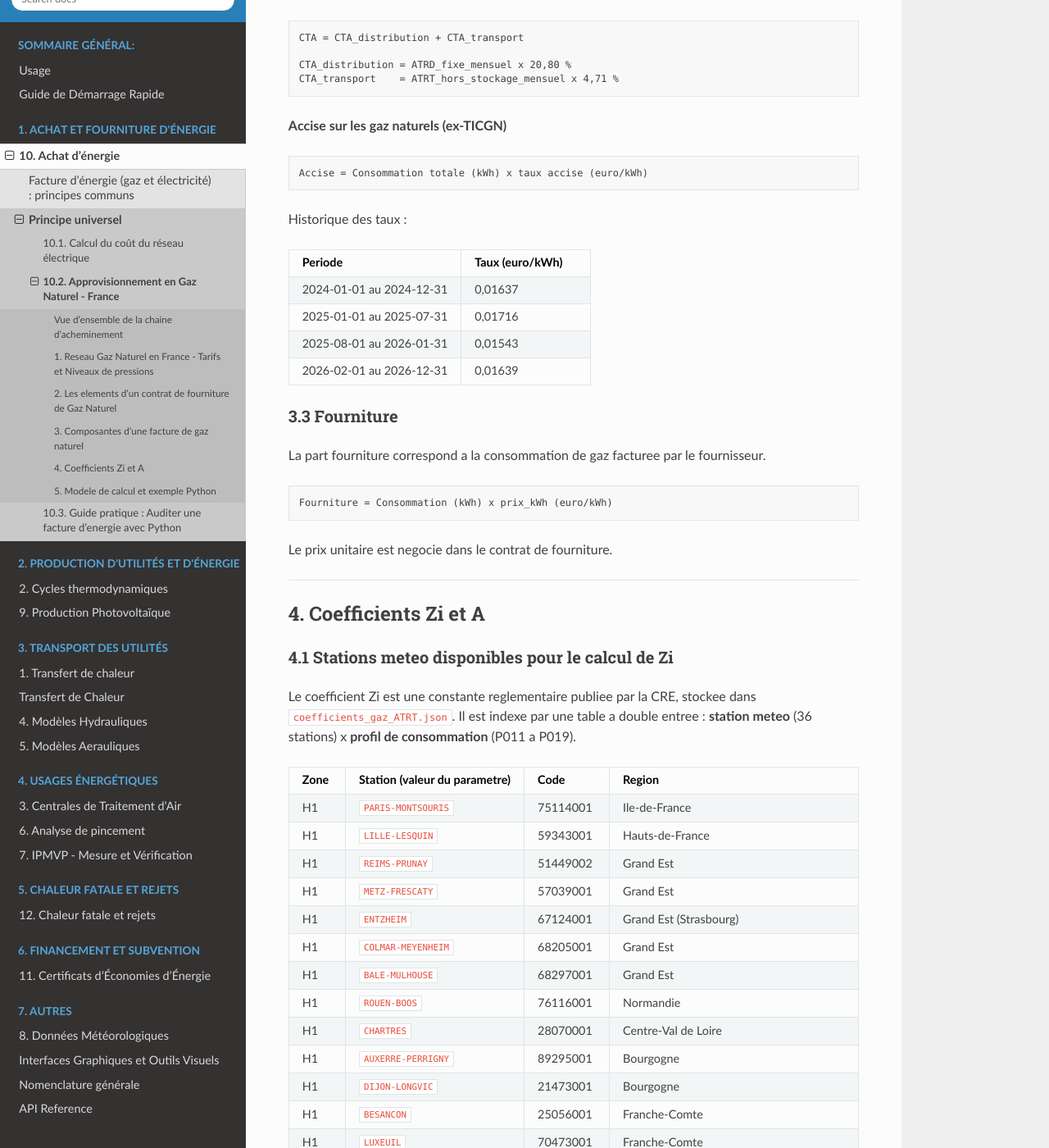
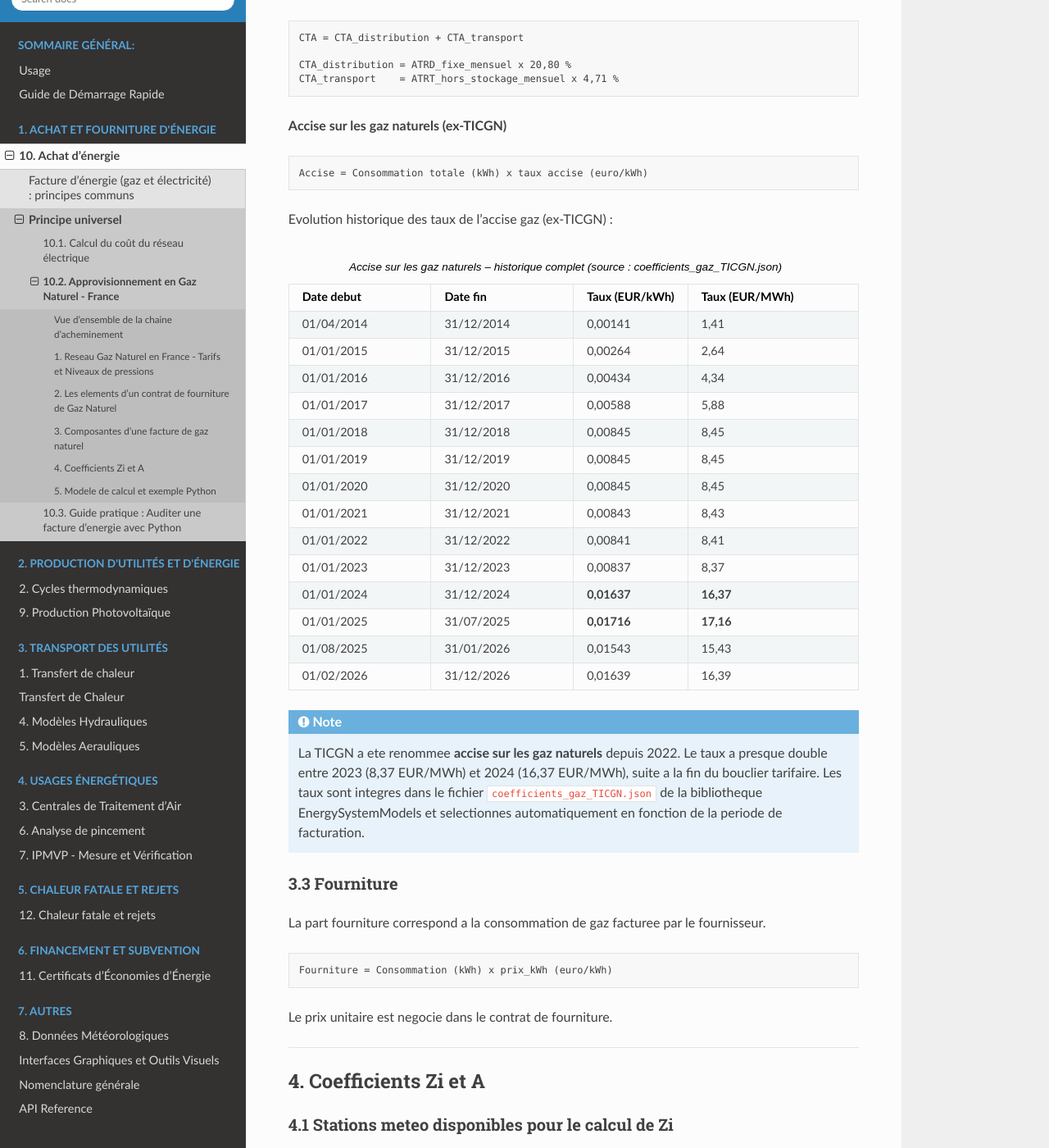
Before and after one commit to ZoheirHADID/EnergySystemModels-fr, a Sphinx documentation site: the page built from docs/source/010-achat-energie/contrat_gaz.rst, in a window 1280 px wide and 1400 px high, scrolled down 6092 px. Shown: the whole window at 82% size. Built offline with Sphinx 7.4.7 and the Read the Docs theme 3.1.0, drawn with Linux system fonts in a browser that asks for light colours; pages that are not in the unit, such as notebooks, are missing from menus.

Commit message:
docs(gaz): add complete TICGN/accise rate history 2014-2026
- Full table with 14 periods from April 2014 to December 2026
- Columns: start date, end date, EUR/kWh, EUR/MWh
- Highlights 2024 rate doubling (8.37→16.37 EUR/MWh, end of tariff shield)
- Note on TICGN→accise rename and automatic coefficient selection

Co-Authored-By: Claude Opus 4.6 (1M context) <noreply@anthropic.com>

```diff
--- a/docs/source/010-achat-energie/contrat_gaz.rst
+++ b/docs/source/010-achat-energie/contrat_gaz.rst
@@ -435,22 +435,80 @@ La CTA comporte **deux parts distinctes** avec des assiettes separees :
 
    Accise = Consommation totale (kWh) x taux accise (euro/kWh)
 
-Historique des taux :
+Evolution historique des taux de l'accise gaz (ex-TICGN) :
 
-.. list-table::
+.. list-table:: Accise sur les gaz naturels -- historique complet (source : coefficients_gaz_TICGN.json)
    :header-rows: 1
-   :widths: 40 30
+   :widths: 25 25 20 30
 
-   * - Periode
-     - Taux (euro/kWh)
-   * - 2024-01-01 au 2024-12-31
-     - 0,01637
-   * - 2025-01-01 au 2025-07-31
-     - 0,01716
-   * - 2025-08-01 au 2026-01-31
+   * - Date debut
+     - Date fin
+     - Taux (EUR/kWh)
+     - Taux (EUR/MWh)
+   * - 01/04/2014
+     - 31/12/2014
+     - 0,00141
+     - 1,41
+   * - 01/01/2015
+     - 31/12/2015
+     - 0,00264
+     - 2,64
+   * - 01/01/2016
+     - 31/12/2016
+     - 0,00434
+     - 4,34
+   * - 01/01/2017
+     - 31/12/2017
+     - 0,00588
+     - 5,88
+   * - 01/01/2018
+     - 31/12/2018
+     - 0,00845
+     - 8,45
+   * - 01/01/2019
+     - 31/12/2019
+     - 0,00845
+     - 8,45
+   * - 01/01/2020
+     - 31/12/2020
+     - 0,00845
+     - 8,45
+   * - 01/01/2021
+     - 31/12/2021
+     - 0,00843
+     - 8,43
+   * - 01/01/2022
+     - 31/12/2022
+     - 0,00841
+     - 8,41
+   * - 01/01/2023
+     - 31/12/2023
+     - 0,00837
+     - 8,37
+   * - 01/01/2024
+     - 31/12/2024
+     - **0,01637**
+     - **16,37**
+   * - 01/01/2025
+     - 31/07/2025
+     - **0,01716**
+     - **17,16**
+   * - 01/08/2025
+     - 31/01/2026
      - 0,01543
-   * - 2026-02-01 au 2026-12-31
+     - 15,43
+   * - 01/02/2026
+     - 31/12/2026
      - 0,01639
+     - 16,39
+
+.. note::
+
+   La TICGN a ete renommee **accise sur les gaz naturels** depuis 2022.
+   Le taux a presque double entre 2023 (8,37 EUR/MWh) et 2024 (16,37 EUR/MWh),
+   suite a la fin du bouclier tarifaire. Les taux sont integres dans le fichier
+   ``coefficients_gaz_TICGN.json`` de la bibliotheque EnergySystemModels et
+   selectionnes automatiquement en fonction de la periode de facturation.
 
 3.3 Fourniture
 ^^^^^^^^^^^^^^^
```
